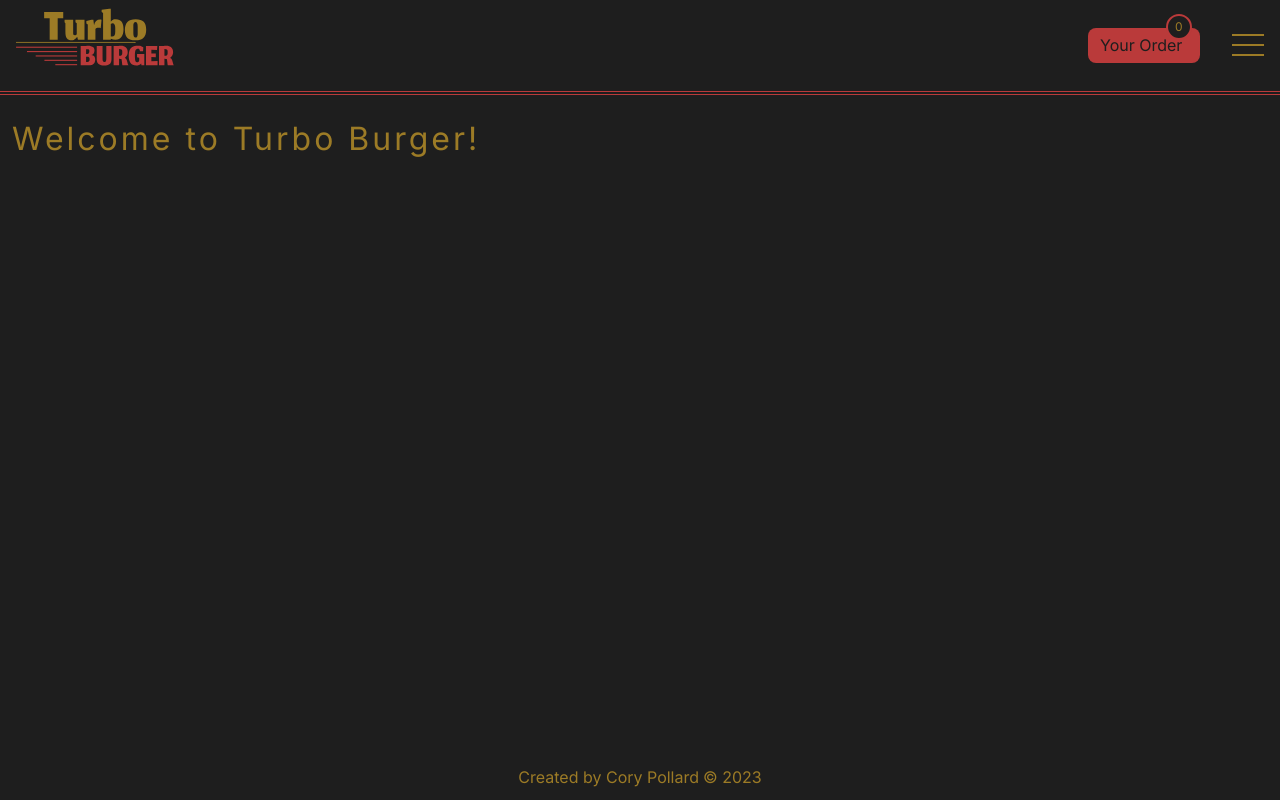
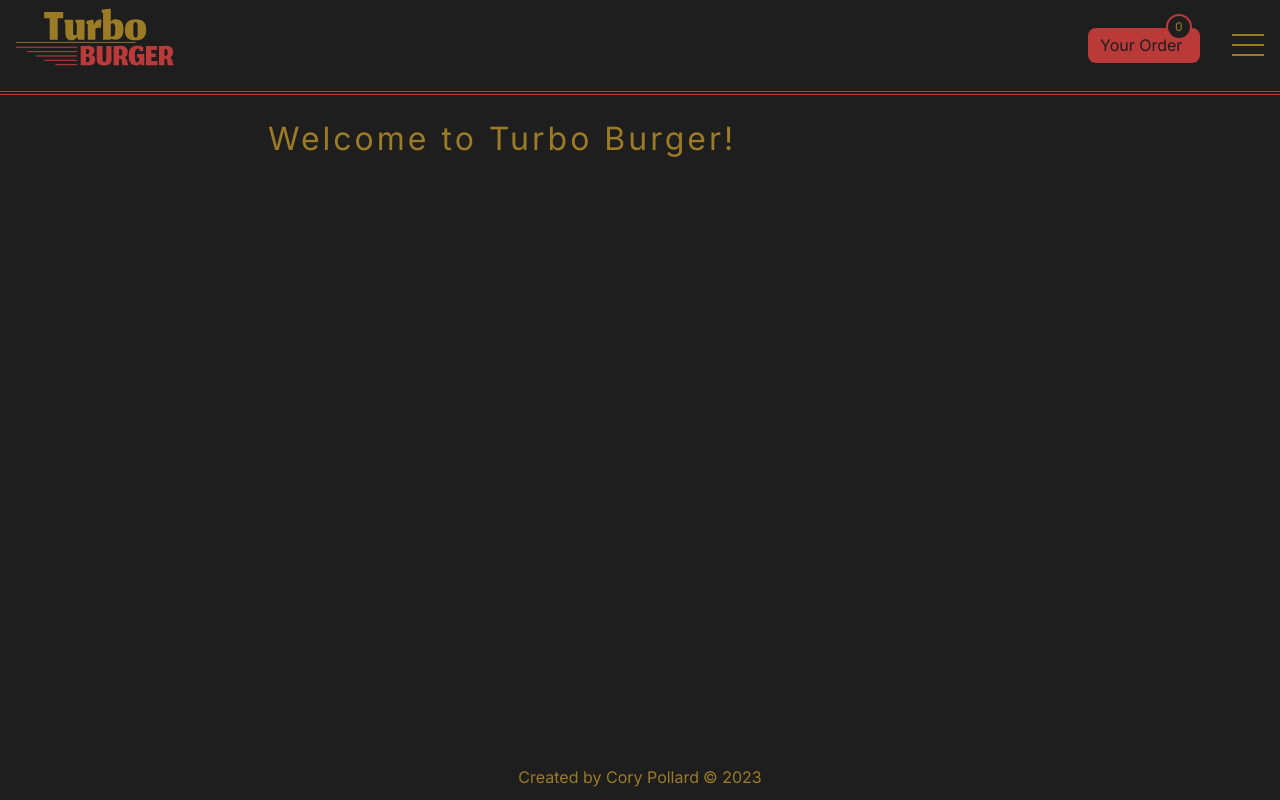
Before and after one commit to SpectreAscended/turbo-burger, a React (Vite) app: page / in a window 1280 px wide. Built offline with nearby package versions, Linux system fonts and the light colour scheme; no server answers; a web font is replaced by a local one.

Commit message:
Adjusted width of main section

```diff
--- a/src/index.scss
+++ b/src/index.scss
@@ -68,6 +68,7 @@ ul {
 main {
   background: var(--color-background);
   min-height: calc(100vh - 2.5rem);
+  width: clamp(60%, 37.5rem, 100%);
   margin-inline: auto;
   padding: 0.75rem;
   padding-top: 10rem;
```
